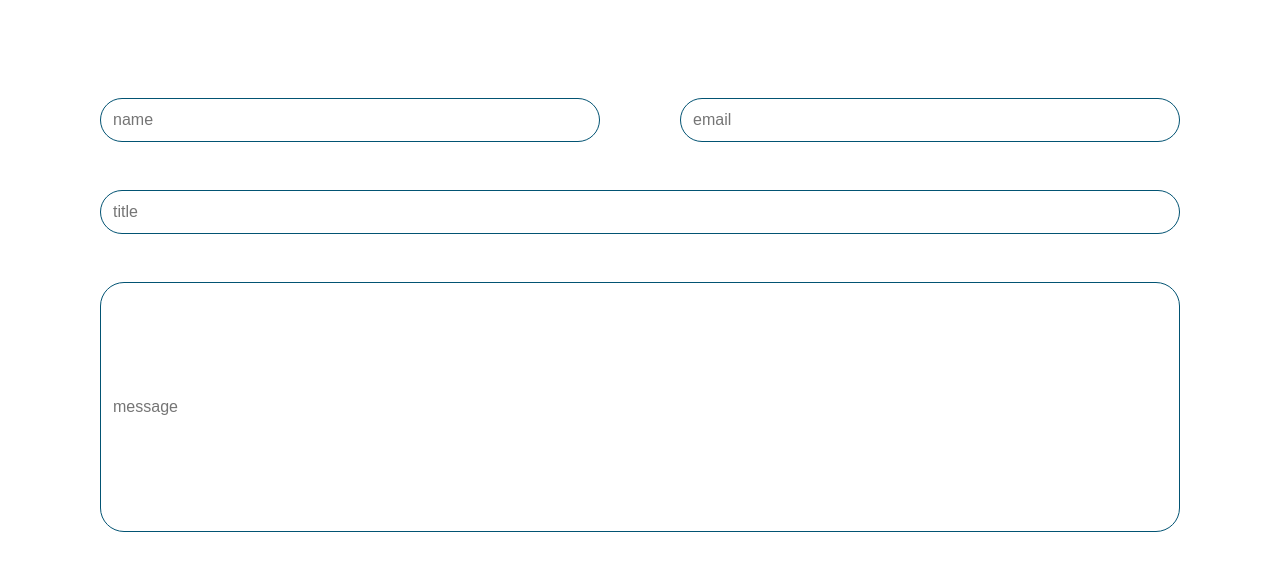
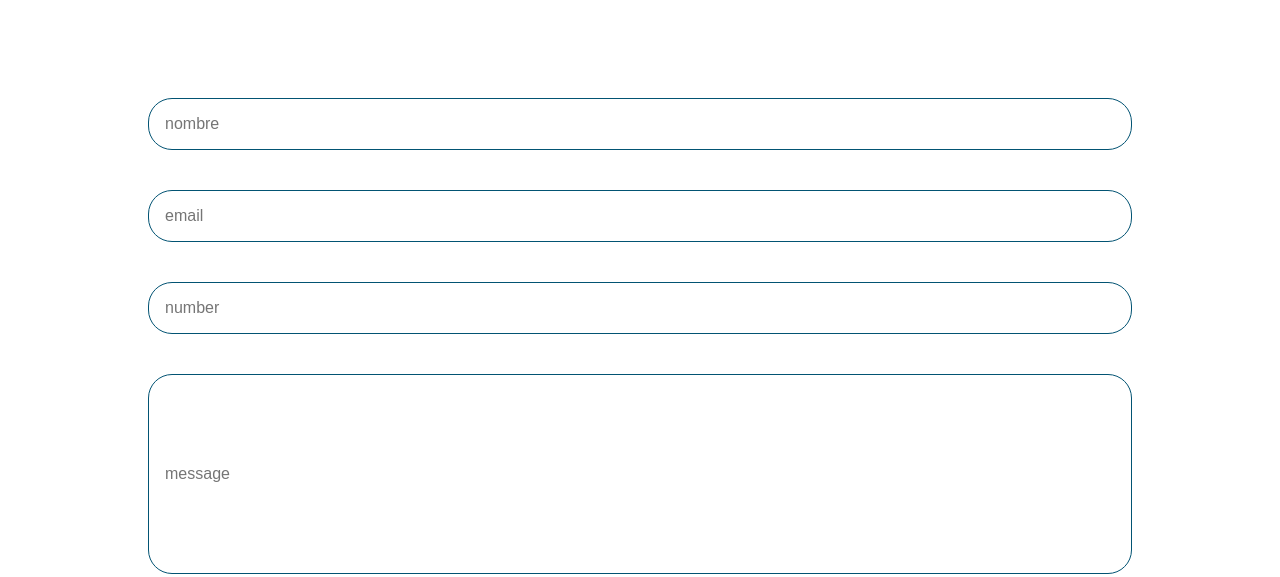
Before and after one commit to limferth/net, a plain HTML site: page contact.html in a window 1280 px wide. Shown: the part 204-781 px from the top of the page. Drawn offline with nearby package versions, Linux system fonts and the light colour scheme.

Commit message:
stilizando contac mas facil de lo que crei

```diff
--- a/contact.html
+++ b/contact.html
@@ -37,31 +37,15 @@
         <h2>CONTACT ME</h2>
     </div>
 
-    <section class="contact">
-        <div class="contact-forms">
-            <div class="forms-top forms">
-                <form action="#">
-                    <label for="name">
-                        <input type="text" id="name" placeholder="name" name="name" autocomplete="name" required>
-                    </label>
-                    <label for="Email">
-                        <input type="text" id="email" placeholder="email" name="email" autocomplete="email" required>
-                    </label>
-                </form>
-            </div>
-            <div class="forms-medium forms">
-                <form action="#">
-                    <label for="title">
-                        <input type="text" id="title" placeholder="title" name="title" required>
-                    </label>
-                    <label for="sub-title" class="message">
-                        <input type="text" id="message" placeholder="message" name="message" required>
-                    </label>
-                </form>
-            </div>
+    <form class="form">
+        <div class="input-group">
+            <input type="text" name="name" id="name" placeholder="nombre">
+            <input type="email" name="email" id="email" placeholder="email">
+            <input type="number" name="number" id="number" placeholder="number">
+            <input type="message" name="message" id="message" placeholder="message">
             <button>Enviar</button>
         </div>
-    </section>
+    </form>
 
     <footer class="container">
         <div class="column">
--- a/style.css
+++ b/style.css
@@ -712,41 +712,28 @@ footer .column a:hover{
     background-color: #024873;
 } */
 
-.contact .contact-forms{
+.form{
+    padding: 80px 148px 80px;
+}
+.form .input-group{
     display: flex;
     flex-direction: column;
-    gap: 48px;
+    justify-content: center;
     align-items: center;
-    justify-content: center;
+    gap: 40px;
 }
-.contact .contact-forms .forms-top form{
-    display: flex;
-    flex-direction: row;
-    align-items: center;
-    justify-content: center;
-    gap: 80px;
+.form .input-group input{
+    padding: 16px;
+    border-radius: 24px;
+    border: 1px solid var(--blue-green);
     width: 100%;
+    font-size: 1.6rem;
 }
-.contact .contact-forms .forms-top form label input{
-    width: 500px;
+.form .input-group input:nth-child(4){
+    height: 200px;
 }
 
-.contact .contact-forms .forms-medium form{
-    display: flex;
-    flex-direction: column;
-    align-items: center;
-    justify-content: center;
-    gap: 48px;
-
-}
-.contact .contact-forms .forms-medium form label input{
-    width: 1080px;
-}
-.contact .contact-forms .forms-medium .message input{
-    height: 250px;
-}
-
-.contact .contact-forms button{
+.form .input-group button{
     width: 150px;
     padding: 8px 12px;
     border-radius: 24px;
@@ -756,7 +743,7 @@ footer .column a:hover{
     font-size: 1.6rem;
     transition: all0.3s ease;
 }
-.contact .contact-forms button:hover{
+.form .input-group button:hover{
     border: 1px solid (--blue-green);
     background-color: var(--white);
     color: var(--black);
@@ -822,6 +809,10 @@ footer .column a:hover{
     }
     .blogs .blogs-container .blogs-container-item img{
         width: 100%;
+    }
+    /* contact page */
+    .form{
+        padding: 80px 42px 80px;
     }
 }
 @media screen and (max-width: 992px){
@@ -1038,6 +1029,9 @@ footer .column a:hover{
     .ex-ed{
         flex-direction: column;
     }
+    .ex-ed .ex-ed-item{
+        width: 100%;
+    }
     .ex-ed .ex-ed-item h3{
         text-align: center;
         margin-bottom: 40px;
@@ -1137,6 +1131,9 @@ footer .column a:hover{
         width: 100%;
         height: 100%;
     }
+    .form{
+        padding: 40px 16px 40px;
+    }
 }
 @media screen and (max-width: 435px){
     nav.open ul{
```
